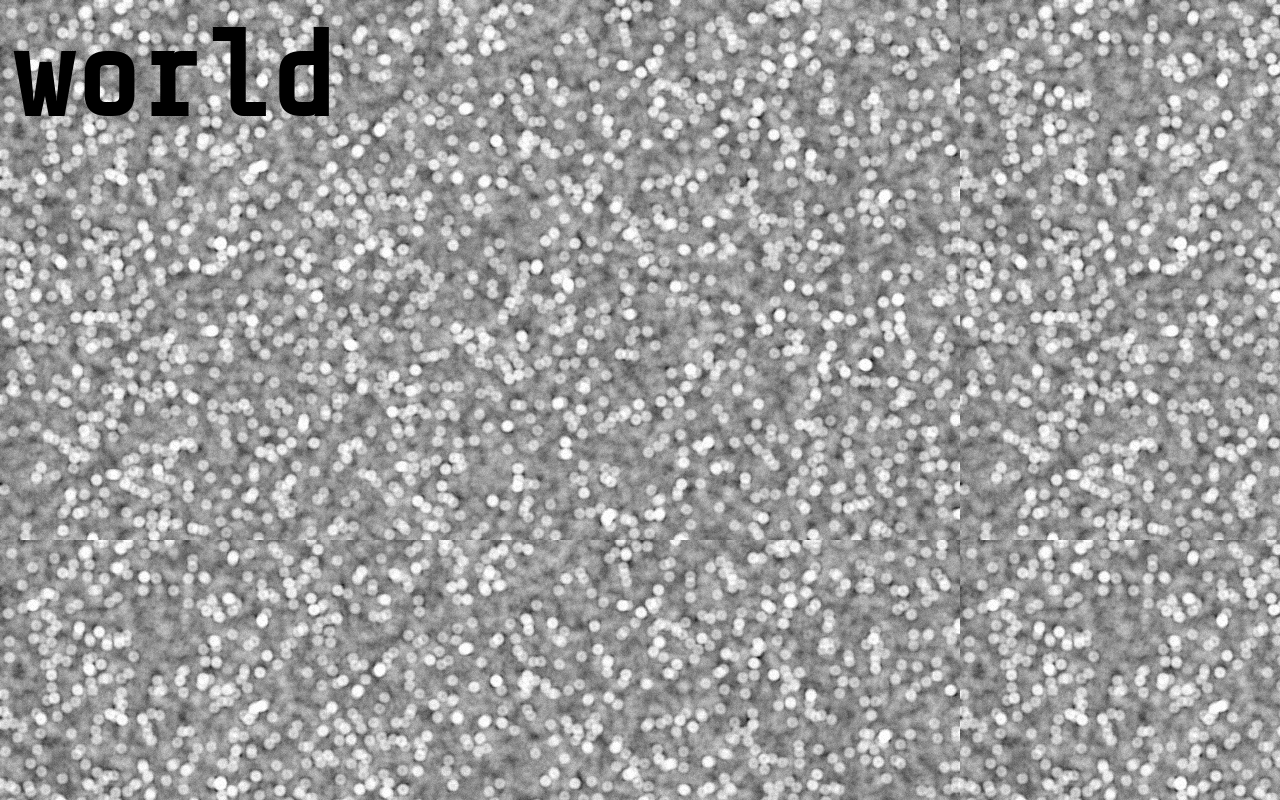
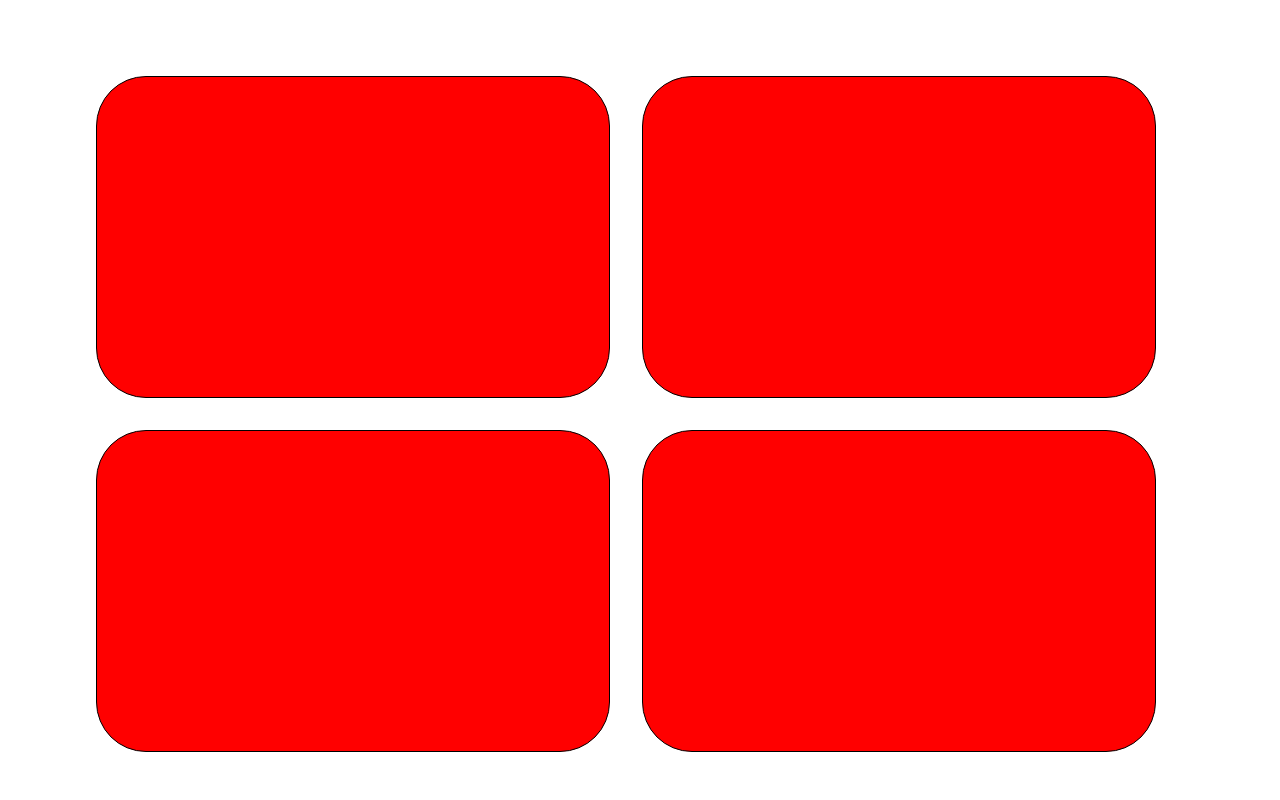
Before and after one commit to old0men/ims_portfolio, a Next.js app: page /about_me in a window 1280 px wide. Built offline with nearby package versions, Linux system fonts and the light colour scheme.

Commit message:
current working / pre_wasm maybe?

```diff
--- a/src/app/about_me/page.js
+++ b/src/app/about_me/page.js
@@ -1,6 +1,64 @@
+"use client";
+import { useRef } from "react"
 export default function about() {
+    const squareRef = useRef([])
+
+    const handleClick = (index, event) => {
+
+        event.stopPropagation()
+        let current_square =  squareRef.current[index]
+
+        for (let i = 0; i < squareRef.current.length; i++) {
+            if (squareRef.current[i]?.classList.contains("square_show")) {
+                squareRef.current[i].classList.remove("square_show")
+                console.log("removed")
+            }
+        }
+
+        if (current_square && index !== 5) {
+            console.log(current_square + " : " + squareRef.current)
+            current_square.classList.add("square_show")
+
+        }
+    }
+
+    const handleRemove = () => {
+        for (let i = 0; i < squareRef.current.length; i++) {
+            if (squareRef.current[i]?.classList.contains("square_show")) {
+                squareRef.current[i].classList.remove("square_show")
+                console.log("removed")
+            }
+        }
+    }
+
     return (
-        <h1> world </h1>
+        <div className={"about_me_body"} onClick={() => handleRemove()}>
+            <span>
+
+            </span>
+            <div className={"about_me_flexing_container"}>
+                <article className={"left"}>
+                    <p className={"square"}
+                       ref={(current_square) => (squareRef.current[0] = current_square)}
+                       onClick={(e) => handleClick(0, e)}
+                    ></p>
+                    <p className={"square"}
+                       ref={(current_square) => (squareRef.current[1] = current_square)}
+                       onClick={(e) => handleClick(1, e)}
+                    ></p>
+                </article>
+                <article className={"right"}>
+                    <p className={"square"}
+                       ref={(current_square) => (squareRef.current[2] = current_square)}
+                       onClick={(e) => handleClick(2, e)}
+                    ></p>
+                    <p className={"square"}
+                       ref={(current_square) => (squareRef.current[3] = current_square)}
+                       onClick={(e) => handleClick(3, e)}
+                    ></p>
+                </article>
+            </div>
+        </div>
     )
 
 }
--- /dev/null
+++ b/src/app/components/background_animation.jsx
@@ -0,0 +1 @@
+const canvas = document.querySelector('canvas');
--- a/src/app/globals.css
+++ b/src/app/globals.css
@@ -1,7 +1,18 @@
 body {
-  background-image: url("nosise.jpg");
   margin: 0
 }
+
+.background_canvas {
+  position: fixed;
+  top: 0;
+  left: 0;
+  z-index: -1;
+  width: 100%;
+  height: 100%;
+  display: block;
+  pointer-events: none;
+}
+
 
 @font-face{
   font-family: "titleFont";
@@ -43,7 +54,67 @@ h1{
 
 }
 
-
 .home_page {
   padding: 75px 75px 75px 75px;
 }
+
+.about_me_body {
+  margin: 0;
+  padding: 0;
+  height: 100vh;
+  overflow: hidden;
+}
+
+.about_me_flexing_container {
+  display: flex;
+  flex-direction: row;
+  position: relative;
+  top: 7.5%;
+}
+
+.left {
+  padding: 0 1.25vw 0 7.5vw;
+  display: flex;
+  flex-direction: column;
+}
+
+.right {
+  padding: 0 7.5vw 0 1.25vw;
+  display: flex;
+  flex-direction: column;
+}
+
+.square {
+  width: 40vw;
+  height: 40vh;
+  background-color: red;
+  border: 1px solid black;
+  border-radius: 50px;
+  transition: 0.3s;
+}
+
+.square:hover {
+  width: 41vw;
+  height: 41vh;
+}
+
+.square_show:hover{
+  width: 41vw;
+  height: 41vh;
+}
+
+.square_show{
+  position: relative;
+  z-index: 100;
+  background-color: blue;
+  width: 40vw;
+  height: 40vh;
+  border: 1px solid black;
+  border-radius: 50px;
+  transition: 1s
+}
+
+.grid_layer{
+  display: grid;
+
+}
--- a/src/app/layout.js
+++ b/src/app/layout.js
@@ -1,4 +1,5 @@
 import { Geist, Geist_Mono } from "next/font/google";
+import CanvasBackground from "@/app/components/background";
 import "./globals.css"
 
 const geistSans = Geist({
```
Also changed, not shown: package.json (+4 -3 lines), src/app/components/background.jsx (added, +104 -0 lines), src/app/page.js (+4 -4 lines), 1 other file (tests, documents, lock files or other folders).
